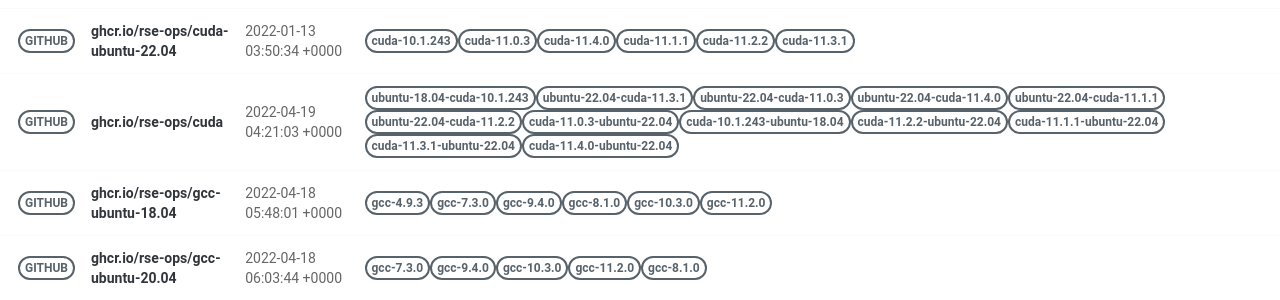
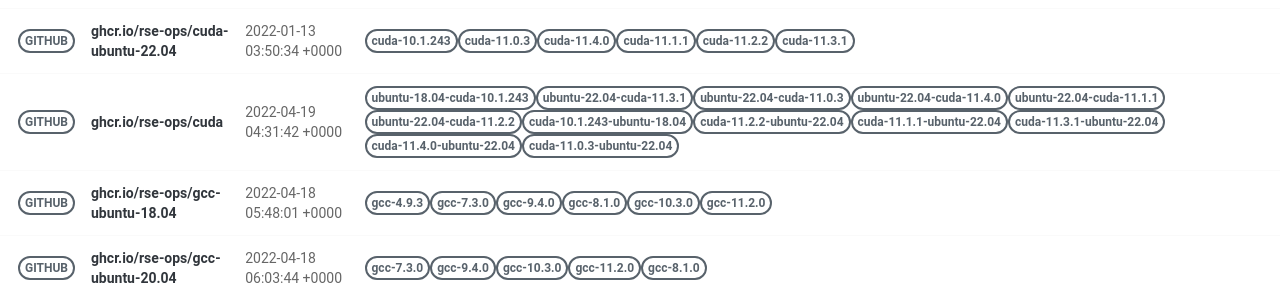
Before and after one commit to rse-ops/docker-images, a Jekyll site: the page built from pages/index.md, in a window 1280 px wide. Shown: the part 421-721 px from the top of the page. Built offline with Jekyll 4.4.1, drawn with Linux system fonts in a browser that asks for light colours; nearby versions of some CDN libraries.

Commit message:
Automated push to update library 2022-04-19

```diff
--- a/_library/ghcr.io-rse-ops-cuda.md
+++ b/_library/ghcr.io-rse-ops-cuda.md
@@ -1,7 +1,7 @@
 ---
 layout: container
 name: ghcr.io/rse-ops/cuda
-updated_at: 2022-04-19 04:21:03.594877
+updated_at: 2022-04-19 04:31:42.087011
 
 
 container_url: https://github.com/orgs/rse-ops/packages/container/package/cuda
```
Also changed, not shown: other parts of _library/ghcr.io-rse-ops-cuda.md (+3 -3 lines).
